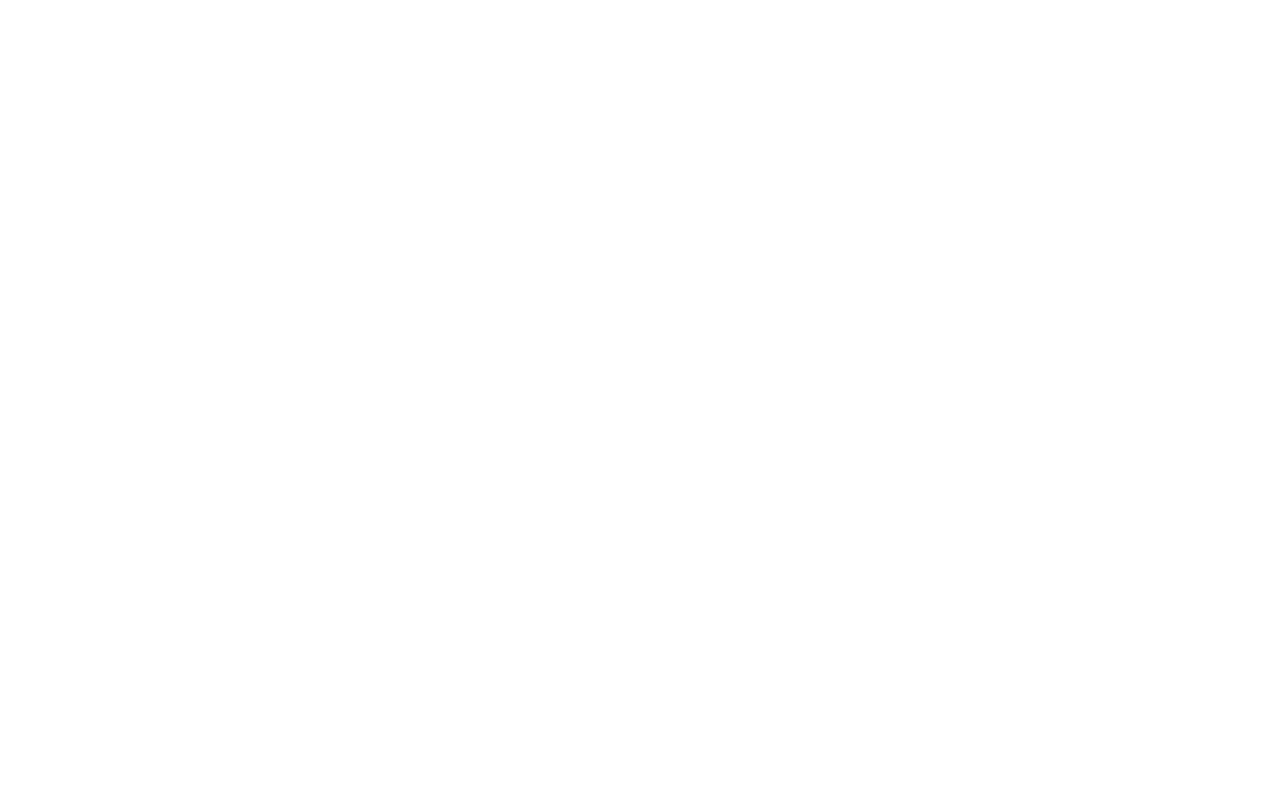
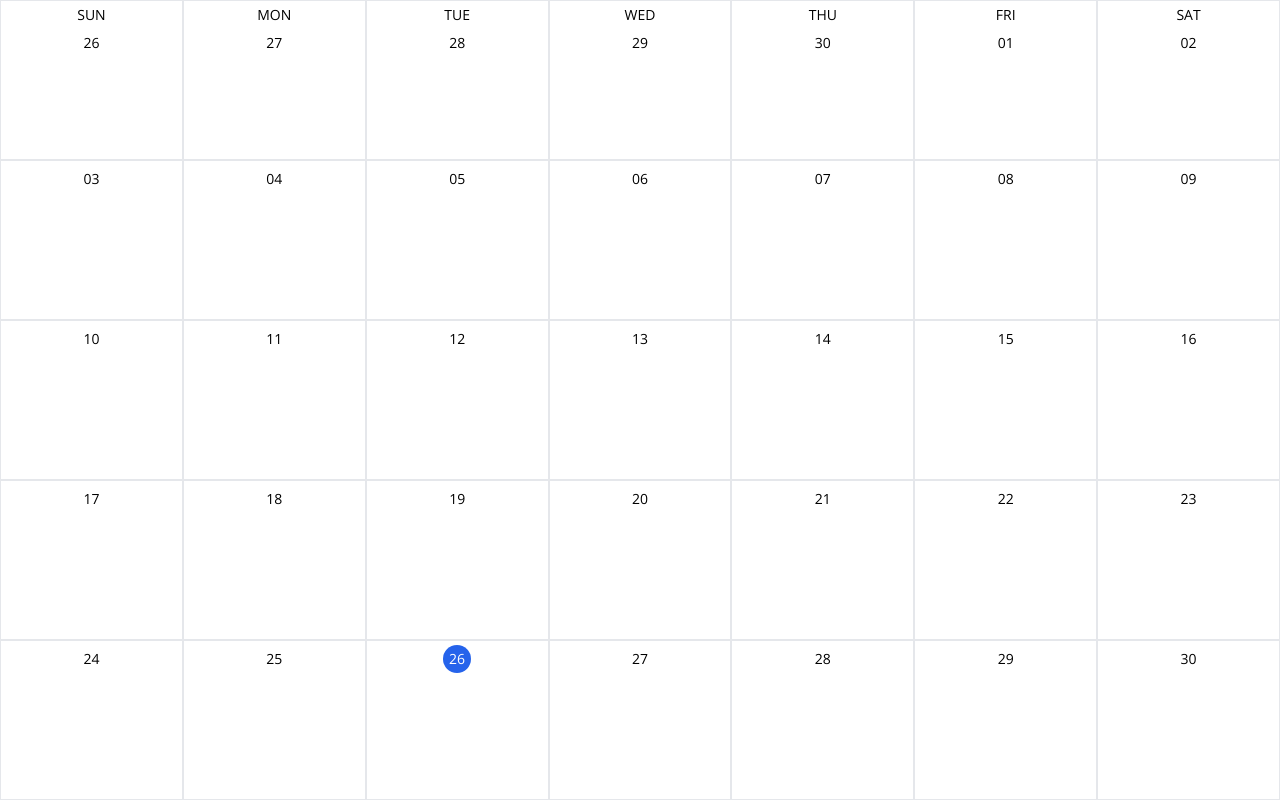
Before and after one commit to Louisss-Lam/calendar-react, a React (Create React App) app: page / in a window 1280 px wide. Built offline with nearby package versions, Linux system fonts and the light colour scheme.

Commit message:
feat: add days and months in the calendar

```diff
--- a/public/index.html
+++ b/public/index.html
@@ -15,6 +15,14 @@
       user's mobile device or desktop. See https://developers.google.com/web/fundamentals/web-app-manifest/
     -->
     <link rel="manifest" href="%PUBLIC_URL%/manifest.json" />
+    <link
+    href="https://fonts.googleapis.com/css?family=Material+Icons|Material+Icons+Outlined|Material+Icons+Two+Tone|Material+Icons+Round|Material+Icons+Sharp"
+    rel="stylesheet"
+  />
+  <link
+    href="https://fonts.googleapis.com/css2?family=Open+Sans:wght@400;600;700&display=swap"
+    rel="stylesheet"
+  />
     <!--
       Notice the use of %PUBLIC_URL% in the tags above.
       It will be replaced with the URL of the `public` folder during the build.
--- /dev/null
+++ b/src/components/Day.js
@@ -0,0 +1,20 @@
+import dayjs from "dayjs";
+import React from 'react'
+
+export default function Day({day, rowIdx}) {
+    function getCurrentDayClass() {
+        return day.format("DD-MM-YY") === dayjs().format("DD-MM-YY") ? 'bg-blue-600 text-white rounded-full w-7' : ''
+    }
+  return (
+    <div className="border border-gray-200 flex flex-col">
+        <header className="flex flex-col items-center">
+            {rowIdx === 0 && (
+                <p className="text-sm mt-1">{day.format('ddd').toUpperCase()}</p>
+            )}
+            <p className={`text-sm p-1 my-1 text-center ${getCurrentDayClass()}`}>
+                {day.format('DD')}
+            </p>
+        </header>
+    </div>
+  )
+}
--- a/src/components/Month.js
+++ b/src/components/Month.js
@@ -1,11 +1,14 @@
-import React from 'react'
+import React from 'react';
+import Day from './Day';
 
 export default function Month({month}) {
   return (
     <div className="flex-1 grid grid-cols-7 grid-rows-5">
         {month.map((row, i) => (
             <React.Fragment key={i}>
-
+              {row.map((day, idx) => (
+                <Day day={day} key={idx} rowIdx={i} />
+              ))}
             </React.Fragment>
         ))}
     </div>
--- a/tailwind.config.js
+++ b/tailwind.config.js
@@ -2,7 +2,14 @@
   purge: ["./src/**/*.{js,jsx,ts,tsx}", "./public/index.html"],
   darkMode: false, // or 'media' or 'class'
   theme: {
-    extend: {},
+    extend: {
+      fontFamily: {
+        sans: ["Open Sans"]
+      },
+      gridTemplateColumns: {
+        "1/5": "1fr 5fr"
+      }
+    },
   },
   variants: {
     extend: {},
```
